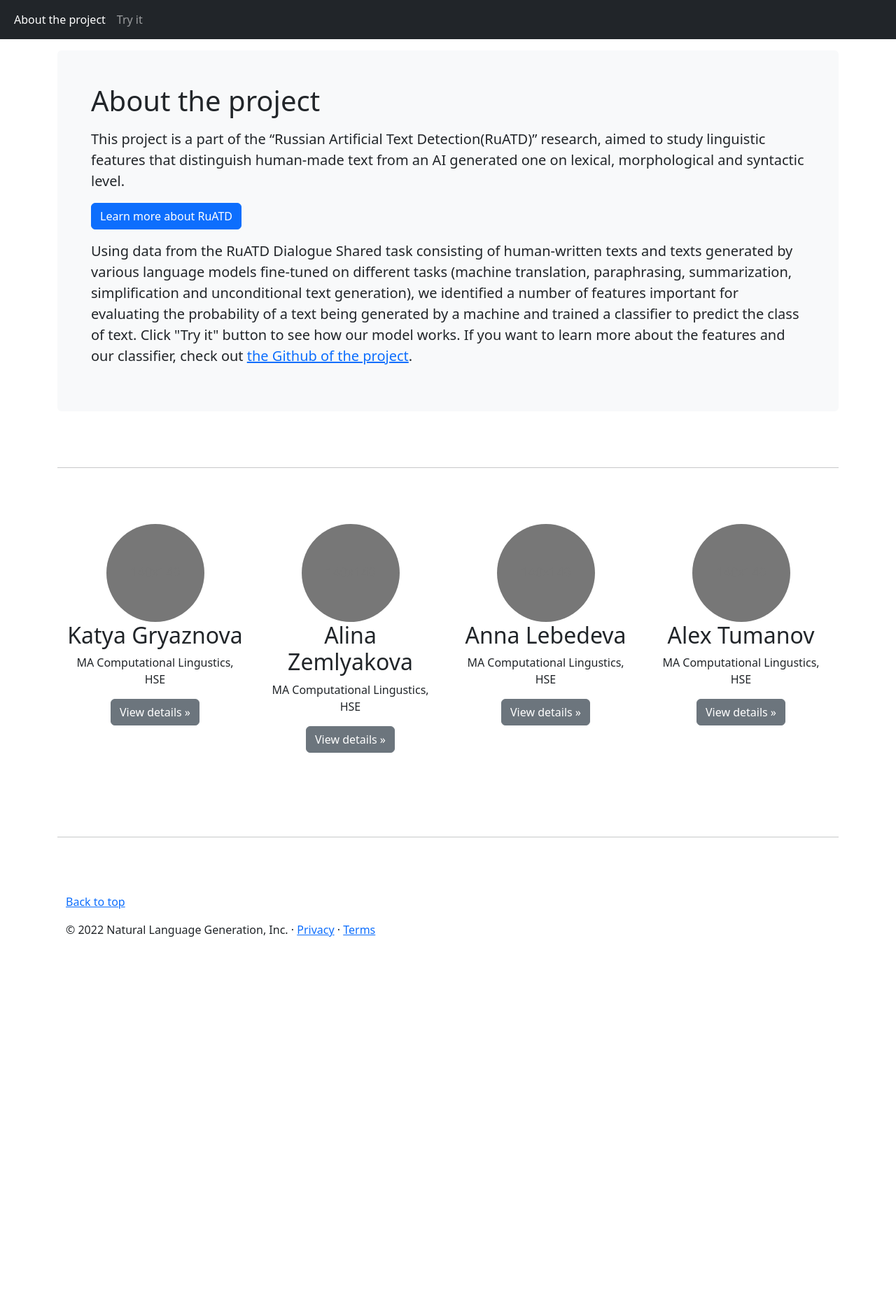
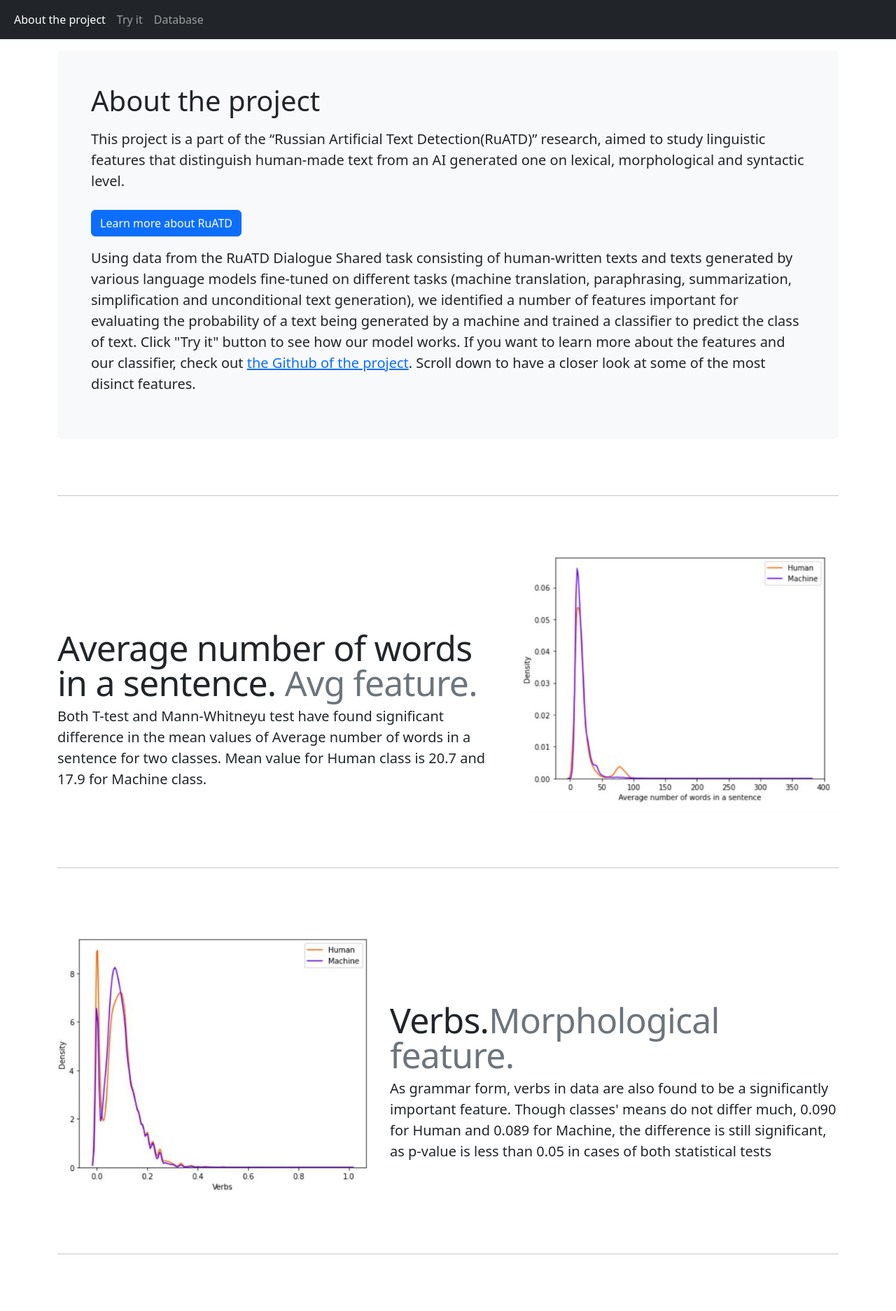
Before and after one commit to tumanov-a/machine-text-clf, a Flask app: page /about in a window 1280 px wide. Shown: the top 1874 px of the page at 70% size. Before the commit the page ends 1339 px from the top, so only its background shows below. Run offline with Flask 2, Linux system fonts and the light colour scheme; parts of the project's set-up code (start-up, migrations or seed data) failed here and were passed over; some libraries are stand-ins or nearby versions.

Commit message:
Add mysql database support, docker.

```diff
--- a/analyzer.py
+++ b/analyzer.py
@@ -8,9 +8,9 @@ from clf import *
 
 class Analyzer():
     def __init__(self, weights_path):
-        self.device = torch.device('cpu' if not torch.cuda.is_available() else 'cuda')
+        self.device = torch.device('cpu' if not torch.cuda.is_available() else 'cuda:0')
         self.model = BertCLF(hidden_neurons=512)
-        self.model.load_state_dict(torch.load(weights_path))
+        self.model.load_state_dict(torch.load(weights_path, map_location=self.device))
         self.model.to(self.device).eval()
         self.tokenizer = BertTokenizer.from_pretrained('DeepPavlov/rubert-base-cased')
 
@@ -23,7 +23,7 @@ class Analyzer():
         pred_prob = pred_prob.detach().to('cpu').numpy()
         pred_label = np.where(pred_prob > 0.5, 1, 0)
         pred_label = 'Human' if pred_label == 0 else 'Machine'
-        return pred_label
+        return pred_label, round(pred_prob.item(), 2)
 
     def preprocess_text(self, text):
         tokens = self.tokenizer.tokenize('[CLS] ' + text[:512] + ' [SEP]')
--- a/app.py
+++ b/app.py
@@ -1,9 +1,19 @@
 from flask import Flask, render_template, request
 from analyzer import Analyzer
+
+from flask_mysqldb import MySQL
 
 app = Flask(__name__, template_folder='templates')
 
 analyzer = Analyzer('checkpoints/bert_model_0_1.pt')
+
+app.config['MYSQL_HOST'] = '0.0.0.0'
+app.config['MYSQL_USER'] = 'root'
+app.config['MYSQL_PASSWORD'] = '1234567890'
+app.config['MYSQL_DB'] = 'flask'
+app.config['MYSQL_PORT'] = 5060
+
+mysql = MySQL(app)
 
 @app.route('/')
 def tryit():
@@ -13,13 +23,53 @@ def tryit():
 def about():
     return render_template('about.html')
 
+@app.route('/db')
+def db():
+    cur = mysql.connection.cursor()
+    # cur.execute('''USE flask''')
+    # cur.execute('''CREATE TABLE nlg_label (
+    #     id INT PRIMARY KEY AUTO_INCREMENT,
+    #     text TEXT,
+    #     label iNT
+    # )''')
+    s = cur.execute('''SELECT * FROM nlg_label''')
+    rv = cur.fetchall()
+    mysql.connection.commit()
+    return render_template('db.html', db=rv)
+
 @app.route('/predict_label', methods=['POST'])
 def predict_label():
     text = request.form['text']
-    print(text)
-    pred_label = analyzer.predict_label(text)
-    print(pred_label)
-    return render_template('tryit.html', context={'label': pred_label})
+    pred_label, pred_prob = analyzer.predict_label(text)
+    return render_template('tryit.html', context={'label': pred_label, 'prob': pred_prob, 'text': text})
+
+@app.route('/insert_label', methods=['POST'])
+def insert_label():
+    text = request.form['text']
+    label = request.form['label']
+    correct = request.form['insert_label_button']
+    if correct == 'correct':
+        label = label
+    elif correct == 'incorrect':
+        labels = ['Machine', 'Human'].pop(label)
+        label = labels[0]
+    cur = mysql.connection.cursor()
+    cur.execute('''INSERT INTO nlg_label (text, label) VALUES(%s, %s)''', (text, label))
+    mysql.connection.commit()
+    # mysql.connection.close()
+    return render_template('tryit.html')
+
+def create_database():
+    cur = mysql.connection.cursor()
+    cur.execute('''USE flask''')
+    cur.execute('''CREATE TABLE nlg_label (
+        id INT PRIMARY KEY AUTO_INCREMENT,
+        text TEXT,
+        label iNT
+    )''')
+    mysql.connection.commit()
+    # mysql.connection.close()
 
 if __name__ == '__main__':
-    app.run()
+    create_database()
+    app.run(debug=True)
--- a/requirements.txt
+++ b/requirements.txt
@@ -1,5 +1,7 @@
 transformers==4.20.1
-torch==1.13.0
+#torch==1.13.0
 flask
 numpy
 gunicorn
+mysqlclient
+flask-mysqldb
--- a/static/css/navbar-top-fixed.css
+++ b/static/css/navbar-top-fixed.css
@@ -27,3 +27,25 @@ body {
 .featurette-divider {
   margin: 5rem 0; /* Space out the Bootstrap <hr> more */
 }
+
+/* Thin out the marketing headings */
+.featurette-heading {
+  font-weight: 300;
+  line-height: 1;
+  letter-spacing: -.05rem;
+}
+
+/* RESPONSIVE CSS
+-------------------------------------------------- */
+
+@media (min-width: 40em) {
+  .featurette-heading {
+    font-size: 50px;
+  }
+}
+
+@media (min-width: 62em) {
+  .featurette-heading {
+    margin-top: 7rem;
+  }
+}
--- a/static/css/style.css
+++ b/static/css/style.css
@@ -48,3 +48,11 @@
     white-space: nowrap;
     -webkit-overflow-scrolling: touch;
   }
+
+  .img-responsive {
+    width: 100%;
+  }
+
+  .btn-primary {
+    margin-top: 10px;
+  }
--- a/templates/about.html
+++ b/templates/about.html
@@ -6,7 +6,7 @@
     <meta name="description" content="">
     <meta name="author" content="Mark Otto, Jacob Thornton, and Bootstrap contributors">
     <meta name="generator" content="Hugo 0.104.2">
-    <title>NLG Project</title>
+    <title>About | NLG Project</title>
 
     <link rel="canonical" href="https://getbootstrap.com/docs/5.2/examples/navbar-fixed/">
     <link href="static/css/bootstrap.min.css" rel="stylesheet">
@@ -24,6 +24,9 @@
             </li>
             <li class="nav-item">
               <a class="nav-link" href="/">Try it</a>
+            </li>
+            <li class="nav-item">
+              <a class="nav-link" href="/db">Database</a>
             </li>
           </ul>
         </div>
@@ -52,11 +55,59 @@
           summarization, simplification and unconditional text generation), we identified a number of features
           important for evaluating the probability of a text being generated by a machine and trained a classifier to predict the class of text.
           Click "Try it" button to see how our model works. If you want to learn more about the features and our classifier, check out <a href="https://github.com/tumanov-a/RuATD" class="link-primary">the Github of the project</a>.
+          Scroll down to have a closer look at some of the most disinct features.
         </p>
         <p></p>
       </div>
 
     <hr class="featurette-divider">
+    <!-- Feature desciprtion -->
+      <div class="row featurette">
+        <div class="col-md-7">
+          <h2 class="featurette-heading">Average number of words in a sentence. <span class="text-muted">Avg feature.</span></h2>
+          <p class="lead">Both T-test and Mann-Whitneyu test have found significant difference in the mean values of Average number of words in a sentence for two classes.
+            Mean value for Human class is 20.7 and 17.9 for Machine class.
+          </p>
+        </div>
+        <div class="col-md-5">
+          <svg class="bd-placeholder-img bd-placeholder-img-lg featurette-image img-fluid mx-auto" width="607" height="499" xmlns="http://www.w3.org/2000/svg" preserveAspectRatio="xMidYMid slice" focusable="false" role="img" aria-label="Placeholder: 500x500"><title>Placeholder</title><rect width="100%" height="100%" fill="#eee"/><text x="50%" y="50%" fill="#aaa" dy=".3em">500x500</text>
+          <image href = "static/img/average_words.jpg" class="img-responsive"/>
+          </svg>
+      </div>
+    </div>
+
+    <hr class="featurette-divider">
+      <div class="row featurette">
+        <div class="col-md-7 order-md-2">
+          <h2 class="featurette-heading">Verbs.<span class="text-muted">Morphological feature.</span></h2>
+          <p class="lead">As grammar form, verbs in data are also found to be a significantly important feature.
+            Though classes' means do not differ much, 0.090 for Human and 0.089 for Machine, the difference is still significant, as p-value is less than 0.05 in cases of both statistical tests
+          </p>
+        </div>
+        <div class="col-md-5 order-md-1">
+          <svg class="bd-placeholder-img bd-placeholder-img-lg featurette-image img-fluid mx-auto" width="529" height="459" xmlns="http://www.w3.org/2000/svg" preserveAspectRatio="xMidYMid slice" focusable="false" role="img" aria-label="Placeholder: 500x500"><title>Placeholder</title><rect width="100%" height="100%" fill="#eee"/><text x="50%" y="50%" fill="#aaa" dy=".3em">500x500</text>
+          <image href = "static/img/verbs.jpg" class="img-responsive"/>
+          </svg>
+      </div>
+    </div>
+
+    <hr class="featurette-divider">
+      <div class="row featurette">
+        <div class="col-md-7 order-md-2">
+          <h2 class="featurette-heading">Density of punctuation symbols. <span class="text-muted">Frequency feature.</span></h2>
+          <p class="lead">An example of a significant frequency feature. For Human and Machine class the means are 0.031 and 0.28 respectively.</p>
+        </div>
+        <div class="col-md-5 order-md-1">
+          <svg class="bd-placeholder-img bd-placeholder-img-lg featurette-image img-fluid mx-auto" width="540" height="453" xmlns="http://www.w3.org/2000/svg" preserveAspectRatio="xMidYMid slice" focusable="false" role="img" aria-label="Placeholder: 500x500"><title>Placeholder</title><rect width="100%" height="100%" fill="#eee"/><text x="50%" y="50%" fill="#aaa" dy=".3em">500x500</text>
+          <image href = "static/img/density.jpg" class="img-responsive"/>
+          </svg>
+      </div>
+    </div>
+
+
+
+    <hr class="featurette-divider">
+
       <div class="container marketing">
         <!-- Four columns of text -->
         <div class="row">
```
Also changed, not shown: docker-compose.yml (added, +27 -0 lines), templates/db.html (added, +53 -0 lines), templates/tryit.html (+12 -6 lines), static/img/average_words.jpg (added), static/img/density.jpg (added), static/img/verbs.jpg (added), 1 other file.
